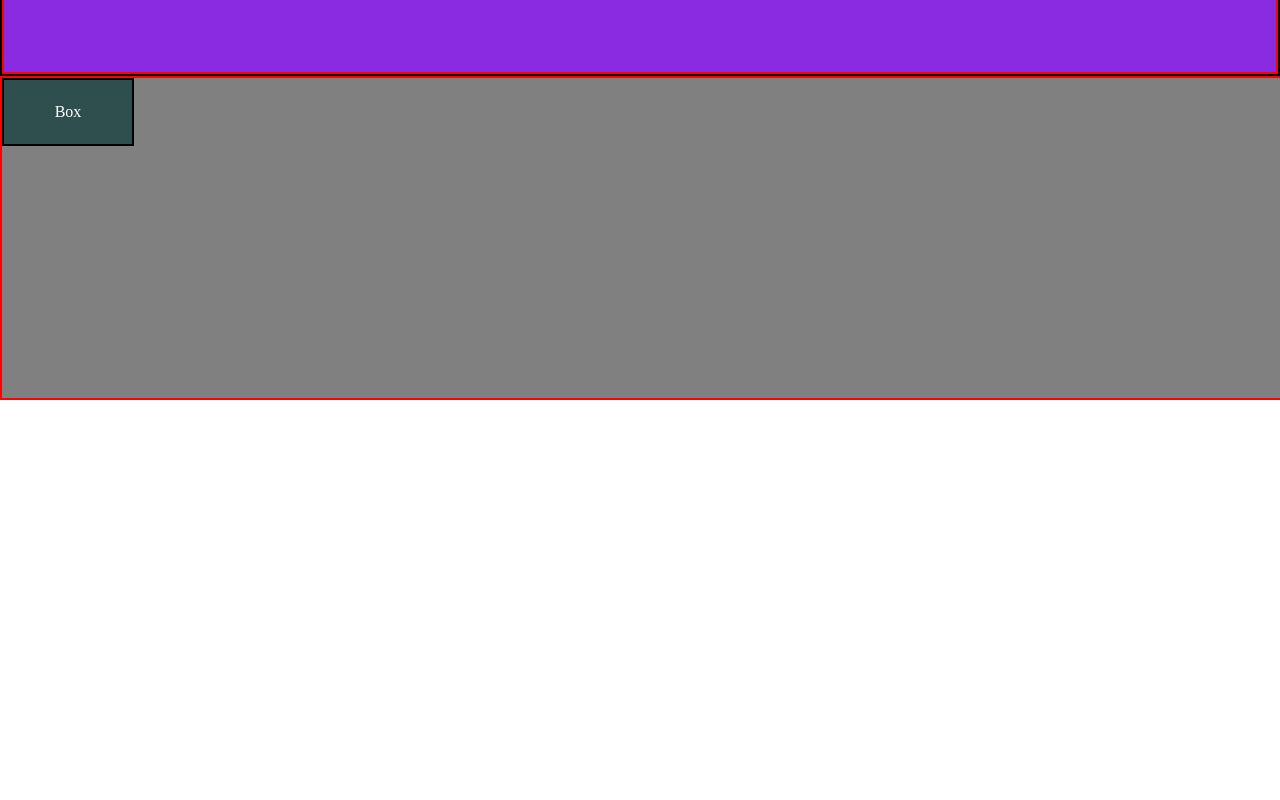
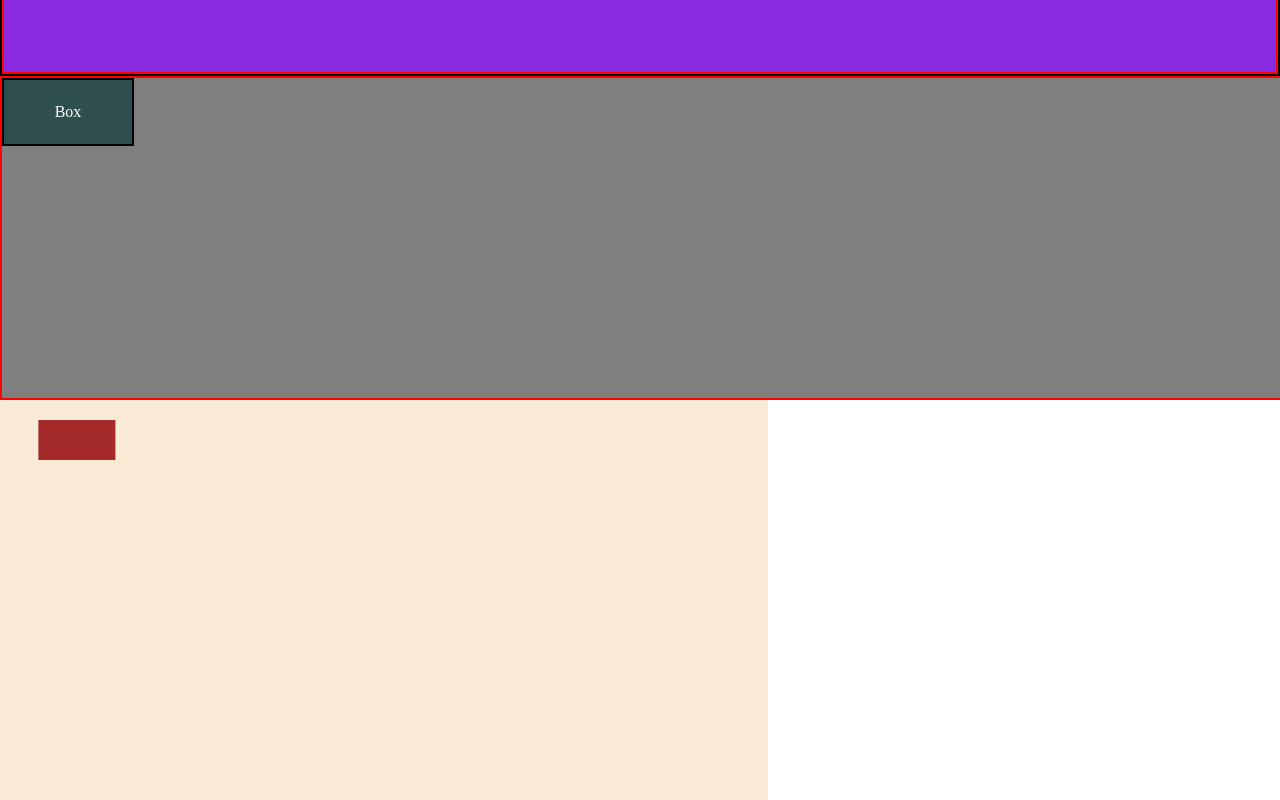
Before and after one commit to vinayak78/Web-development, a plain HTML site: page CSSHtml.html in a window 1280 px wide. Shown: the part 2581-3381 px from the top of the page. Before the commit the page ends 2981 px from the top, so only its background shows below. Drawn offline with Linux system fonts and the light colour scheme.

Commit message:
adding css transition

```diff
--- a/CSSHtml.html
+++ b/CSSHtml.html
@@ -157,6 +157,14 @@
             Box
         </div>
        </div>
+
+       <!-- CSS translation -->
+        <div class="css_translation">
+            <div class="transaltion_button translate"></div>
+        </div>
+
+        <!-- CSS animation -->
+
 </body>
 
 </html>
--- a/style.css
+++ b/style.css
@@ -548,3 +548,27 @@ align -iteam -> algin iteam center cros axis
     /* transform-origin: -50% -50%;
     transform: rotate(40deg); */
 }
+
+/* CSS transition */
+
+.css_translation{
+    background-color: antiquewhite;
+    height: 50vh;
+    width: 60vw;
+}
+.transaltion_button{
+    background-color: red;
+    height: 5vh;
+    width: 6vw;
+    /* transition: transform; */
+    transition: all;
+    transition-duration: 2s;
+    transition-timing-function: ease-in-out;
+    transition-delay: 1ms;
+}
+.translate{
+    transform: translateX(50%) translateY(50%);
+    background-color: brown;
+}
+
+/* CSS animation */
```
